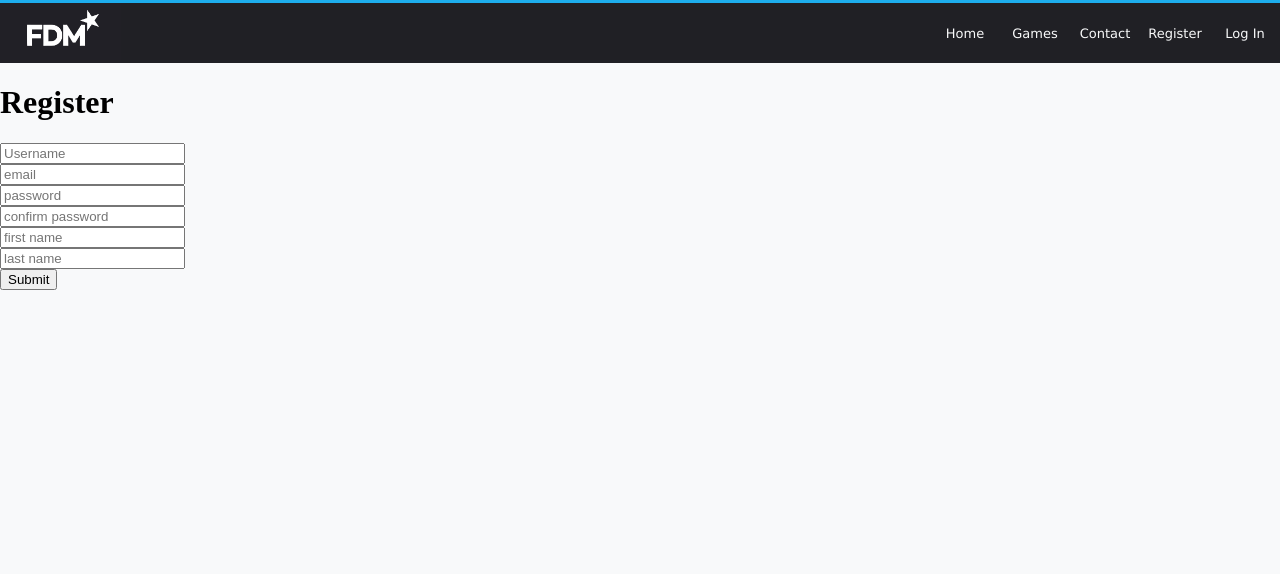
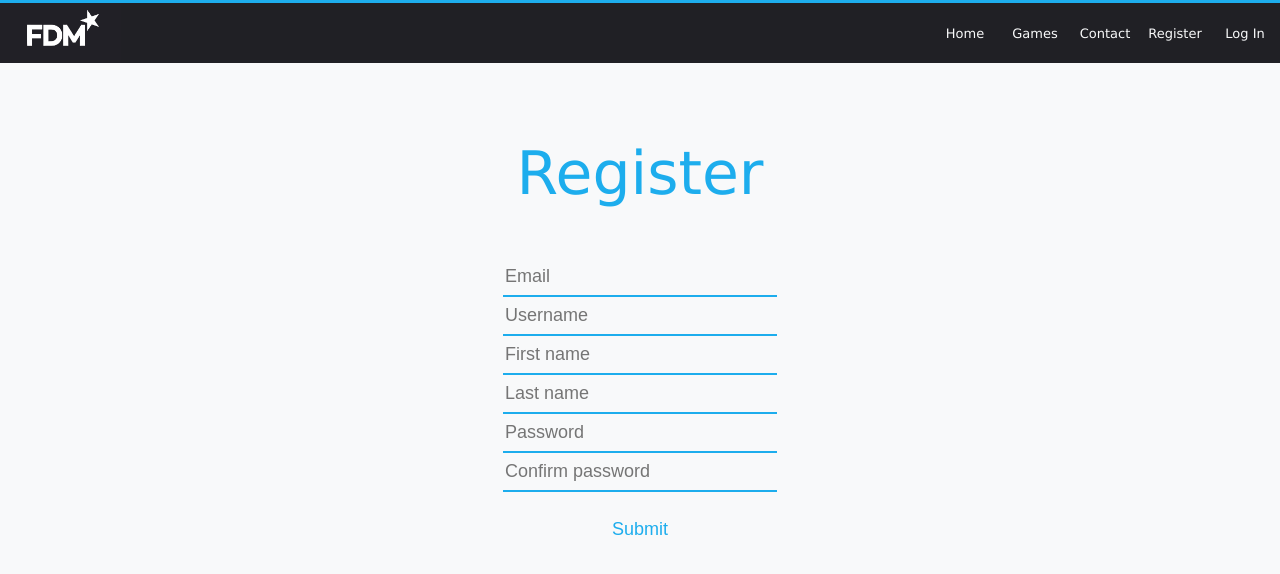
Before and after one commit to Newcastle-University-CSC2033-Group04/FDM, a Flask app: page /register in a window 1280 px wide. Shown: the top 574 px of the page. Run offline with Flask 2, Linux system fonts and the light colour scheme.

Commit message:
Added styling to the register page

```diff
--- a/Templates/login.html
+++ b/Templates/login.html
@@ -8,14 +8,14 @@
     <form method="POST" action="/login">
         <div class="field">
             <div class="control">
-                <input class="input is-large" type="email" name="email" placeholder="Your Email" autofocus="">
+                <input class="input is-large" type="email" name="email" placeholder="Email" autofocus="">
 
             </div>
         </div>
 
         <div class="field">
             <div class="control">
-                <input class="input is-large" type="password" name="password" placeholder="Your Password">
+                <input class="input is-large" type="password" name="password" placeholder="Password">
 
             </div>
         </div>
--- a/Templates/register.html
+++ b/Templates/register.html
@@ -1,46 +1,55 @@
 {% extends "base.html" %}
 
 {% block content %}
-<link rel="stylesheet" type="text/css" href="{{ url_for('static',filename='registerStyle') }}">
+<link rel="stylesheet" type="text/css" href="{{ url_for('static',filename='registerStyle.css') }}">
 
-    <div class="column is-5 is-offset-4">
-        <h1 class="title">Register</h1>
-        <div class="box">
-            <div method="POST">
-                <div class="field">
-                    {{ form.csrf_token() }}
-                    <div class="control">
-                        {{ form.username(class="input", placeholder="Username") }}
-                    </div>
+<div class="column is-5 is-offset-4">
+    <p class="title">Register</p>
+    <div class="box">
+        <div method="POST">
+
+            <div class="field">
+                <div class="control">
+                    {{ form.email(class="input", placeholder="Email") }}
                 </div>
-                <div class="field">
-                    <div class="control">
-                        {{ form.email(class="input", placeholder="email") }}
-                    </div>
+            </div>
+
+            <div class="field">
+                {{ form.csrf_token() }}
+                <div class="control">
+                    {{ form.username(class="input", placeholder="Username") }}
                 </div>
-                 <div class="field">
-                    <div class="control">
-                        {{ form.password(class="input", placeholder="password") }}
-                    </div>
+            </div>
+
+            <div class="field">
+                <div class="control">
+                    {{ form.firstname(class="input", placeholder="First name") }}
                 </div>
-                 <div class="field">
-                    <div class="control">
-                        {{ form.confirm_password(class="input", placeholder="confirm password") }}
-                    </div>
+            </div>
+
+            <div class="field">
+                <div class="control">
+                    {{ form.lastname(class="input", placeholder="Last name") }}
                 </div>
-                 <div class="field">
-                    <div class="control">
-                        {{ form.firstname(class="input", placeholder="first name") }}
-                    </div>
+            </div>
+
+            <div class="field">
+                <div class="control">
+                    {{ form.password(class="input", placeholder="Password") }}
                 </div>
-                    <div class="control">
-                        {{ form.lastname(class="input", placeholder="last name") }}
-                    </div>
             </div>
-                    {{ form.submit(class="button is-info is-centered") }}
+
+            <div class="field">
+                <div class="control">
+                    {{ form.confirm_password(class="input", placeholder="Confirm password") }}
                 </div>
-            </form>
+            </div>
+
+
+            <div class="field">
+                {{ form.submit(class="button is-info is-centered") }}
+            </div>
         </div>
     </div>
-
+</div>
 {% endblock %}
--- /dev/null
+++ b/static/registerStyle.css
@@ -0,0 +1,47 @@
+.title {
+    text-align: center;
+    font-size: 60px;
+    color: var(--blue);
+    margin-top: 75px;
+    margin-bottom: 50px;
+    text-align: center;
+    font-family: var(--font);
+}
+
+.field {
+    background-color: transparent;
+    text-align: center;
+    max-width: 1000px;
+    margin: auto;
+}
+
+.input {
+    width: 270px;
+    height: 35px;
+    background-color: transparent;
+    font-size: 18px;
+    border: 0px;
+    border-bottom: 2px solid var(--blue);
+}
+
+.button {
+    margin: 20px;
+    height: 35px;
+    width: 274px;
+    border: 0px;
+    color: var(--blue);
+    font-size: 18px;
+    display: inline-block;
+    text-align: center;
+    background-color: transparent;
+
+    background-image: linear-gradient(to left, transparent 50%, var(--blue) 50%);
+    background-size: 200% 200%;
+    background-position: right;
+    transition: all 400ms ease;
+}
+
+.button:hover {
+    background-position: left;
+    color: var(--white);
+}
```
